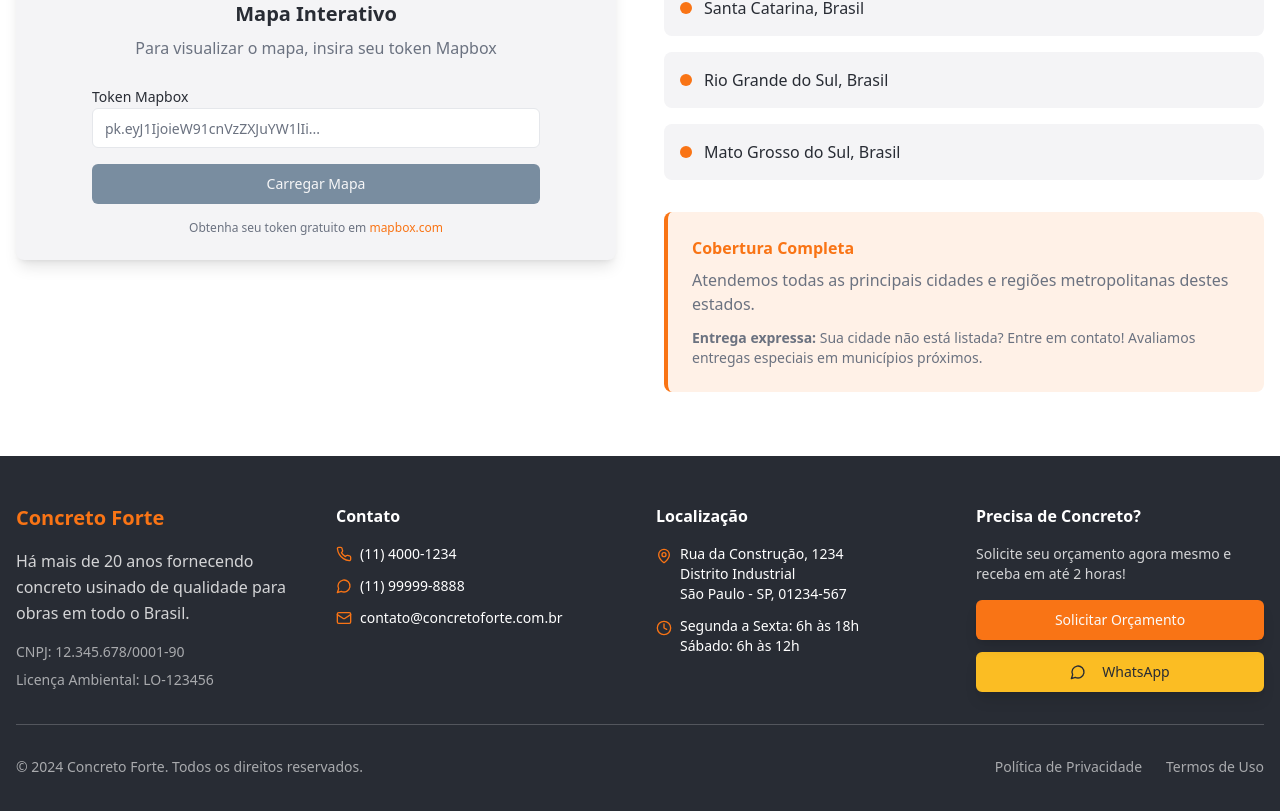
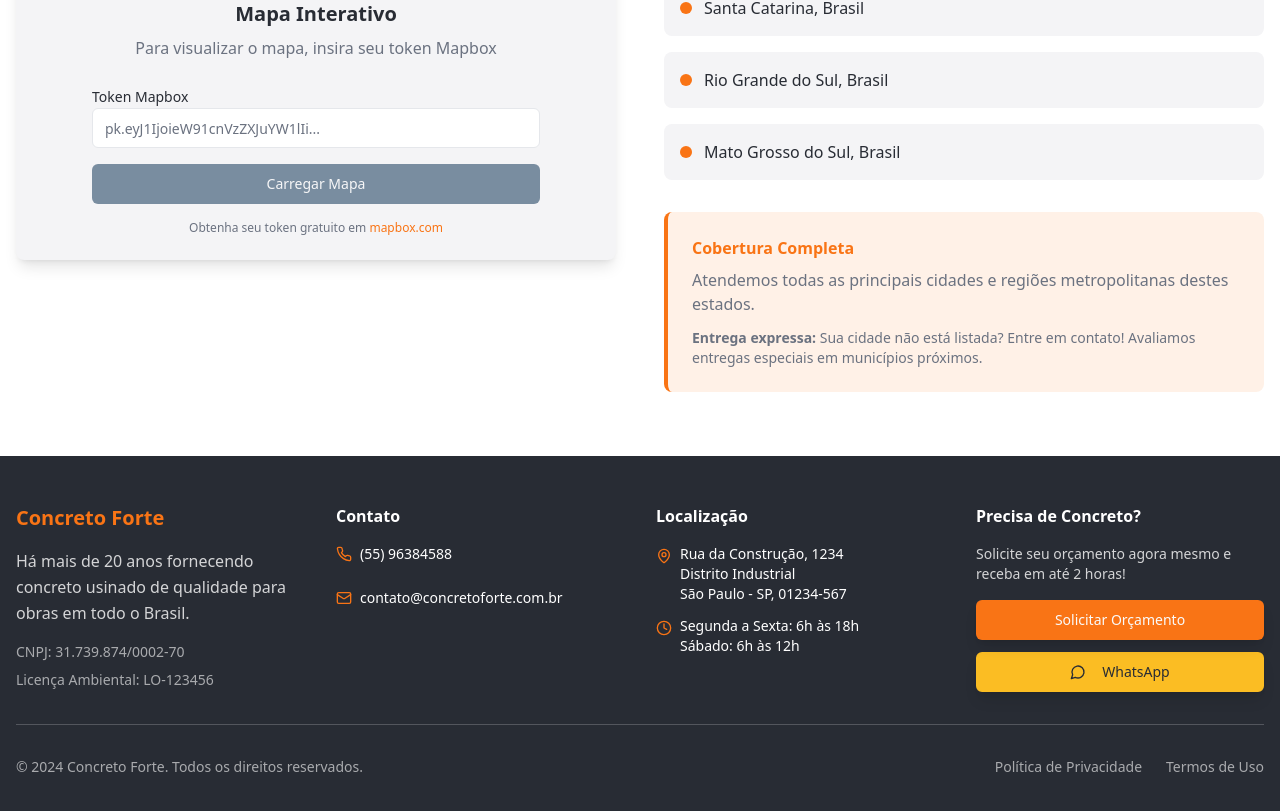
Before and after one commit to marianafelix880-cloud/concreto-forte-web, a React (Vite) app: page / in a window 1280 px wide. Shown: the part 4673-5484 px from the top of the page. Built offline with nearby package versions, Linux system fonts and the light colour scheme.

Commit message:
Visual edit in Lovable
Edited UI in Lovable

```diff
--- a/src/components/Footer.tsx
+++ b/src/components/Footer.tsx
@@ -1,9 +1,7 @@
 import { Button } from "@/components/ui/button";
 import { MapPin, Phone, MessageCircle, Mail, Clock } from "lucide-react";
-
 const Footer = () => {
-  return (
-    <footer className="bg-foreground text-background">
+  return <footer className="bg-foreground text-background">
       <div className="container px-4 py-12">
         <div className="grid grid-cols-1 md:grid-cols-2 lg:grid-cols-4 gap-8">
           {/* Company Info */}
@@ -16,7 +14,7 @@ const Footer = () => {
               para obras em todo o Brasil.
             </p>
             <div className="space-y-2 text-sm text-background/60">
-              <p>CNPJ: 12.345.678/0001-90</p>
+              <p>CNPJ: 31.739.874/0002-70</p>
               <p>Licença Ambiental: LO-123456</p>
             </div>
           </div>
@@ -27,11 +25,11 @@ const Footer = () => {
             <div className="space-y-3">
               <div className="flex items-center gap-2">
                 <Phone className="h-4 w-4 text-construction-orange" />
-                <span className="text-sm">(11) 4000-1234</span>
+                <span className="text-sm">(55) 96384588</span>
               </div>
               <div className="flex items-center gap-2">
-                <MessageCircle className="h-4 w-4 text-construction-orange" />
-                <span className="text-sm">(11) 99999-8888</span>
+
+
               </div>
               <div className="flex items-center gap-2">
                 <Mail className="h-4 w-4 text-construction-orange" />
@@ -98,8 +96,6 @@ const Footer = () => {
           </div>
         </div>
       </div>
-    </footer>
-  );
+    </footer>;
 };
-
 export default Footer;
```
